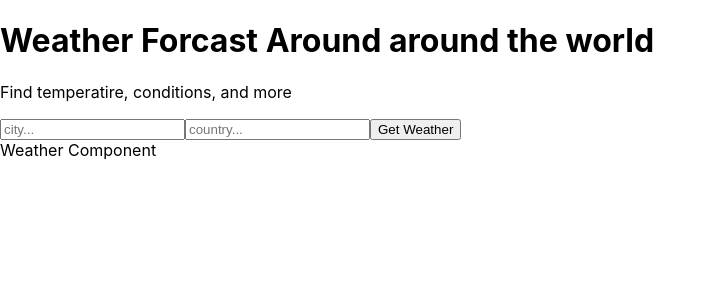
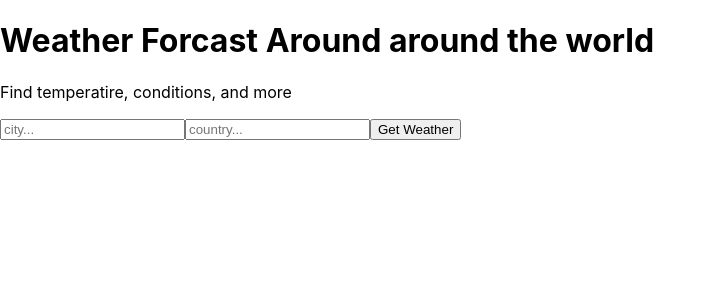
Before and after one commit to Yuzu28/Weather-Forcast, a React (Create React App) app: page / in a window 1280 px wide. Shown: the top 300 px of the page, without its empty margins (0-716 px from the left). Built offline with nearby package versions, Linux system fonts and the light colour scheme.

Commit message:
weather component able to return data

```diff
--- a/src/App.js
+++ b/src/App.js
@@ -39,12 +39,14 @@ class App extends Component {
     // console.log(api_call);
     axios.get(api_call).then((response)=>{
       console.log(response.data);
+      console.log(response.data.main.temp);
+
       this.setState({
         temperature: response.data.main.temp,
         city: response.data.name,
         country: response.data.sys.country,
         humidity: response.data.main.humidity,
-        descrption: response.data.weather[0].descrption,
+        description: response.data.weather[0].description,
         error: ""
 
       });
@@ -63,7 +65,7 @@ class App extends Component {
         city= {this.state.city}
         country= {this.state.country}
         humidity= {this.state.humidity}
-        descrption= {this.state.descrption}
+        description= {this.state.description}
         error = {this.state.error}
 
         />
--- a/src/components/Weather.js
+++ b/src/components/Weather.js
@@ -1,10 +1,18 @@
 import React, {Component} from 'react';
 
 class Weather extends Component{
+
     render(){
+        console.log(this.props.temperature)
         return(
             <div>
-                Weather Component
+
+                {this.props.temperature}
+                {this.props.city}
+                {this.props.country}
+                 {this.props.humidity}
+                {this.props.description}
+                {this.props.error}
             </div>
 
         )
```
